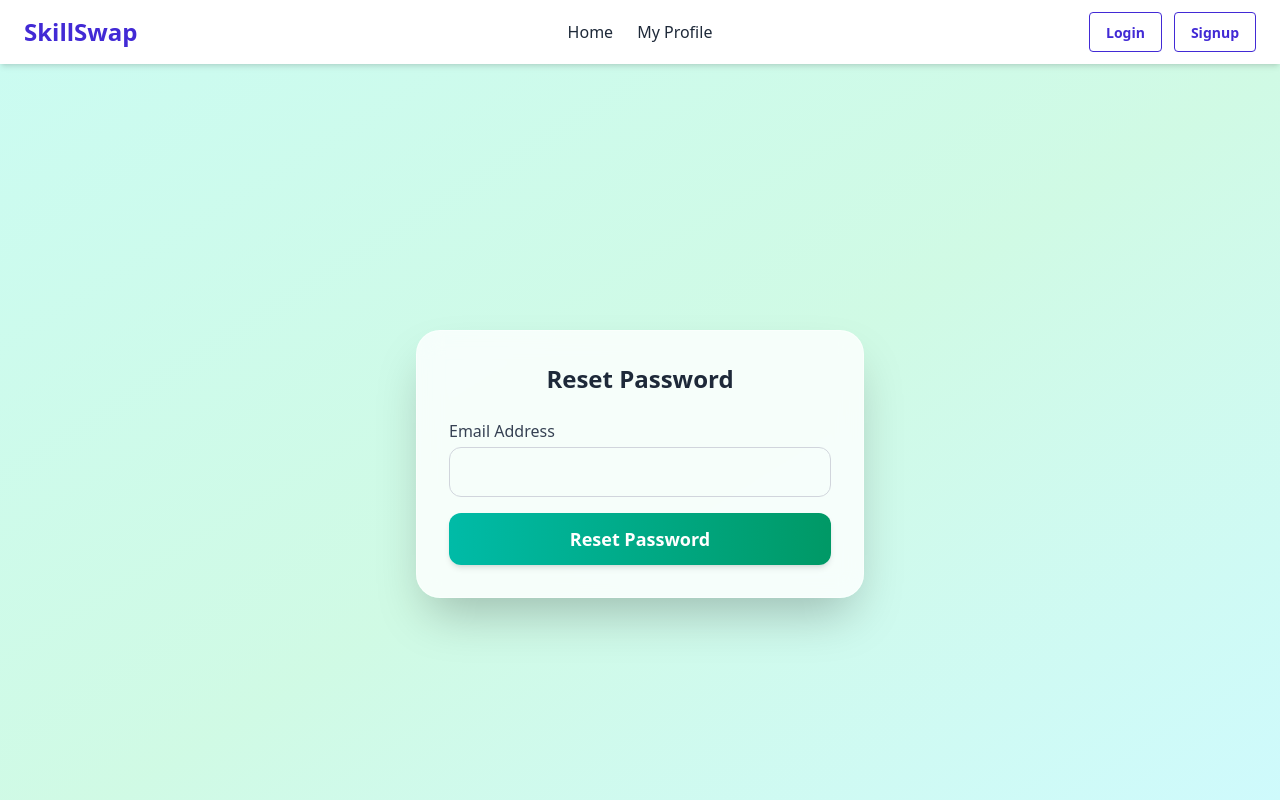
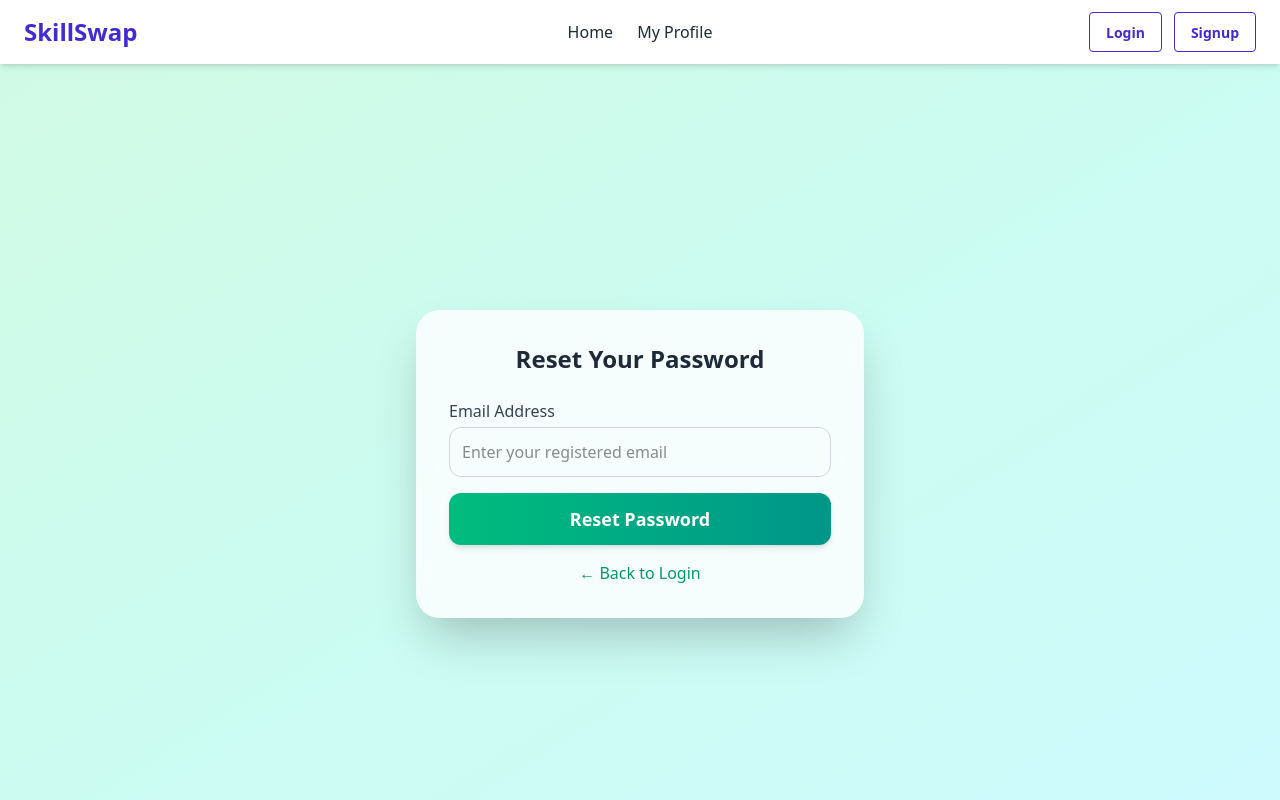
Before and after one commit to nerobkabir/Sunflower, a React (Vite) app: page /auth/forgot-password in a window 1280 px wide. Shown: the top 800 px of the page. Built offline with nearby package versions, Linux system fonts and the light colour scheme; no server answers.

Commit message:
forget password reset

```diff
--- a/src/pages/ForgotPassword.jsx
+++ b/src/pages/ForgotPassword.jsx
@@ -1,23 +1,45 @@
-// src/pages/ForgotPassword.jsx
-import React from "react";
-import { useLocation } from "react-router-dom";
+import React, { useState, useEffect } from "react";
+import { useLocation, useNavigate } from "react-router-dom";
+import toast, { Toaster } from "react-hot-toast";
 
 const ForgotPassword = () => {
   const location = useLocation();
-  const emailFromLogin = location.state?.email || "";
+  const navigate = useNavigate();
+  const [email, setEmail] = useState("");
 
+  // ✅ Login page থেকে পাঠানো email auto-fill করবে
+  useEffect(() => {
+    if (location.state?.email) {
+      setEmail(location.state.email);
+    }
+  }, [location.state]);
+
+  // ✅ Reset password handler
   const handleReset = (e) => {
     e.preventDefault();
-    const email = e.target.email.value;
 
-    // Gmail এ redirect
-    window.open(`https://mail.google.com/mail/u/0/?view=cm&fs=1&to=${email}`, "_blank");
+    if (!email) {
+      toast.error("Please enter your email address!");
+      return;
+    }
+
+    toast.success("Password reset link sent to your email!");
+
+    // ১ সেকেন্ড পর Gmail এ রিডিরেক্ট করবে
+    setTimeout(() => {
+      window.location.href = "https://mail.google.com";
+    }, 1000);
   };
 
   return (
-    <div className="min-h-screen flex items-center justify-center bg-gradient-to-br from-teal-100 via-emerald-100 to-cyan-100 px-4">
-      <div className="w-full max-w-md bg-white/80 backdrop-blur-md shadow-2xl rounded-3xl border border-white/40 p-8 space-y-6">
-        <h2 className="text-2xl font-bold text-gray-800 text-center">Reset Password</h2>
+    <div className="min-h-screen flex items-center justify-center bg-gradient-to-br from-emerald-100 via-teal-100 to-cyan-100 px-4">
+      <Toaster position="top-center" />
+
+      <div className="bg-white/80 backdrop-blur-md shadow-2xl rounded-3xl border border-white/40 p-8 w-full max-w-md">
+        <h2 className="text-2xl font-bold text-gray-800 text-center mb-6">
+          Reset Your Password
+        </h2>
+
         <form onSubmit={handleReset} className="space-y-4">
           <div>
             <label className="block text-gray-700 font-medium mb-1">
@@ -26,18 +48,28 @@ const ForgotPassword = () => {
             <input
               type="email"
               name="email"
-              defaultValue={emailFromLogin}
+              value={email}
+              onChange={(e) => setEmail(e.target.value)}
+              placeholder="Enter your registered email"
               required
               className="w-full p-3 border border-gray-300 rounded-xl focus:outline-none focus:ring-2 focus:ring-emerald-500 transition"
             />
           </div>
+
           <button
             type="submit"
-            className="w-full bg-gradient-to-r from-teal-500 to-emerald-600 text-white py-3 rounded-xl font-semibold text-lg shadow-md hover:shadow-xl transform hover:scale-[1.02] transition duration-300"
+            className="w-full bg-gradient-to-r from-emerald-500 to-teal-600 text-white py-3 rounded-xl font-semibold text-lg shadow-md hover:shadow-xl transform hover:scale-[1.02] transition duration-300"
           >
             Reset Password
           </button>
         </form>
+
+        <p
+          onClick={() => navigate("/auth/login")}
+          className="text-center text-emerald-600 mt-4 cursor-pointer hover:underline"
+        >
+          ← Back to Login
+        </p>
       </div>
     </div>
   );
```
